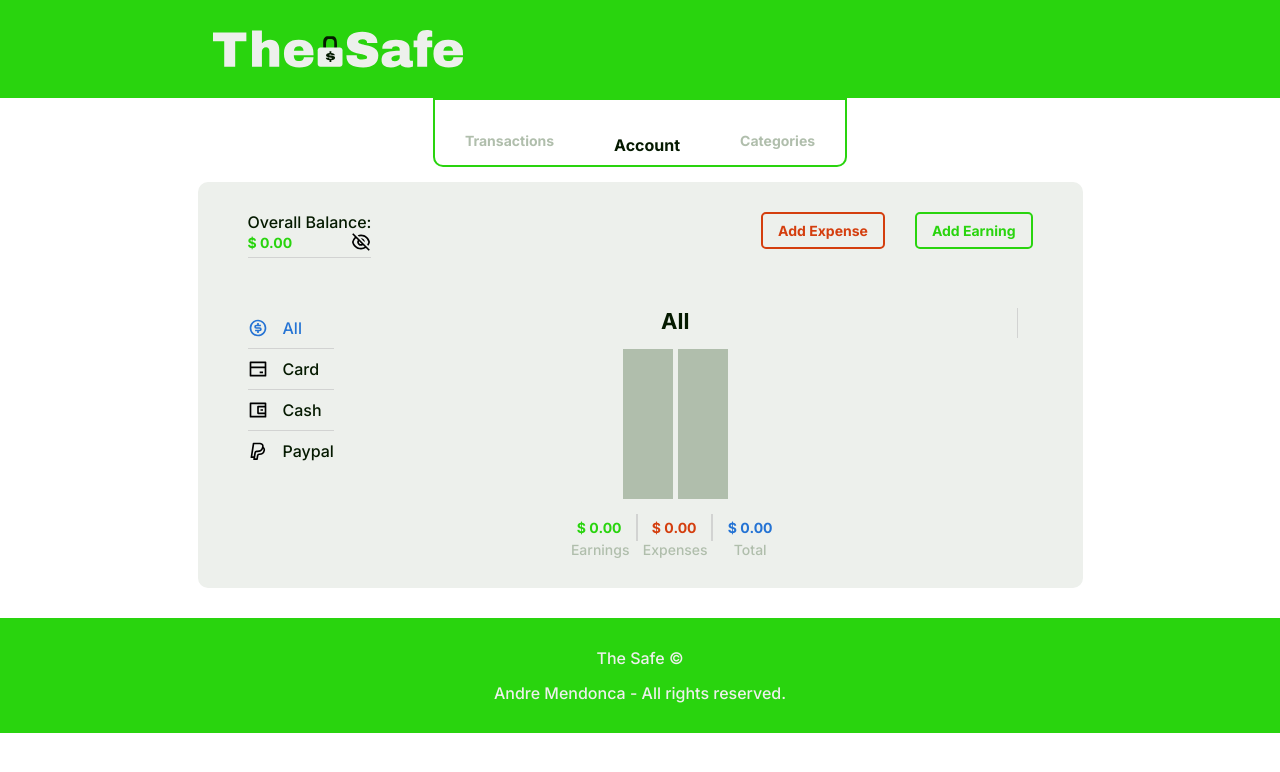
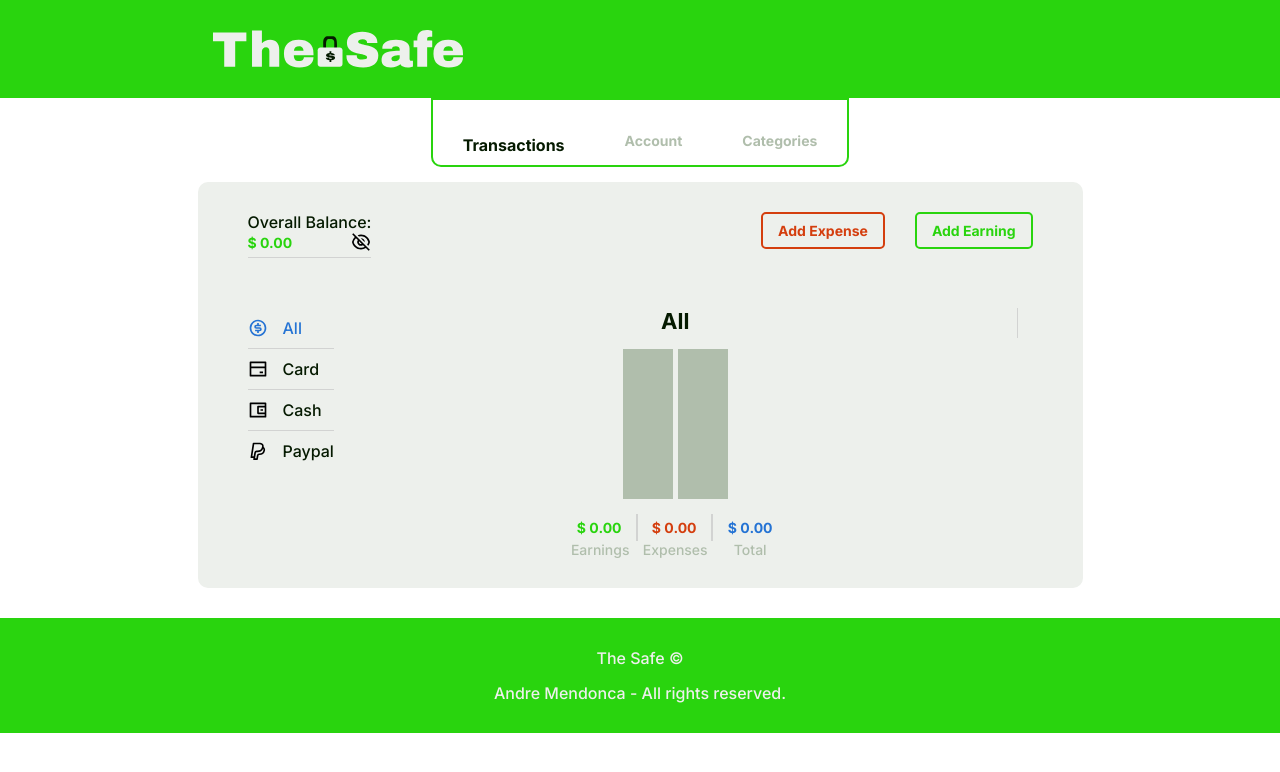
Before and after one commit to andremendonca03/the-safe, a React (Create React App) app: page / in a window 1280 px wide. Shown: the top 772 px of the page. Built offline with nearby package versions, Linux system fonts and the light colour scheme.

Commit message:
GlobalContext Update

```diff
--- a/src/GlobalContext.jsx
+++ b/src/GlobalContext.jsx
@@ -22,7 +22,7 @@ import useLocalStorage from "./hooks/useLocalStorage";
 export const GlobalContext = React.createContext();
 
 export const GlobalStorage = ({ children }) => {
-  const [page, setPage] = React.useState("account");
+  const [page, setPage] = React.useState("transactions");
   const [balanceHidden, setBalanceHidden] = React.useState(false);
   const [count, setCount] = React.useState(17);
 
@@ -33,11 +33,23 @@ export const GlobalStorage = ({ children }) => {
     type: "",
     name: "",
     category: "",
+    logo: "",
+    color: "",
     method: "",
     value: 0,
   });
 
   const [transactions, setTransactions] = React.useState([]);
+
+  const transactionsShow = transactions.reduce((acc, item) => {
+    if (method === "all") {
+      return [...acc, item];
+    } else if (method === item.method) {
+      return [...acc, item];
+    } else {
+      return acc;
+    }
+  }, []);
 
   const categories = [
     [
@@ -306,8 +318,6 @@ export const GlobalStorage = ({ children }) => {
             { total: 0 }
           );
 
-        console.log(ndMostSpendingCategory);
-
         const returnObject = {
           category: msCategory.category,
           total: format(msCategory.total),
@@ -400,8 +410,10 @@ export const GlobalStorage = ({ children }) => {
         setNewTransaction,
         transactions,
         setTransactions,
+        transactionsShow,
         categories,
         numbers,
+        format,
       }}
     >
       {children}
```
